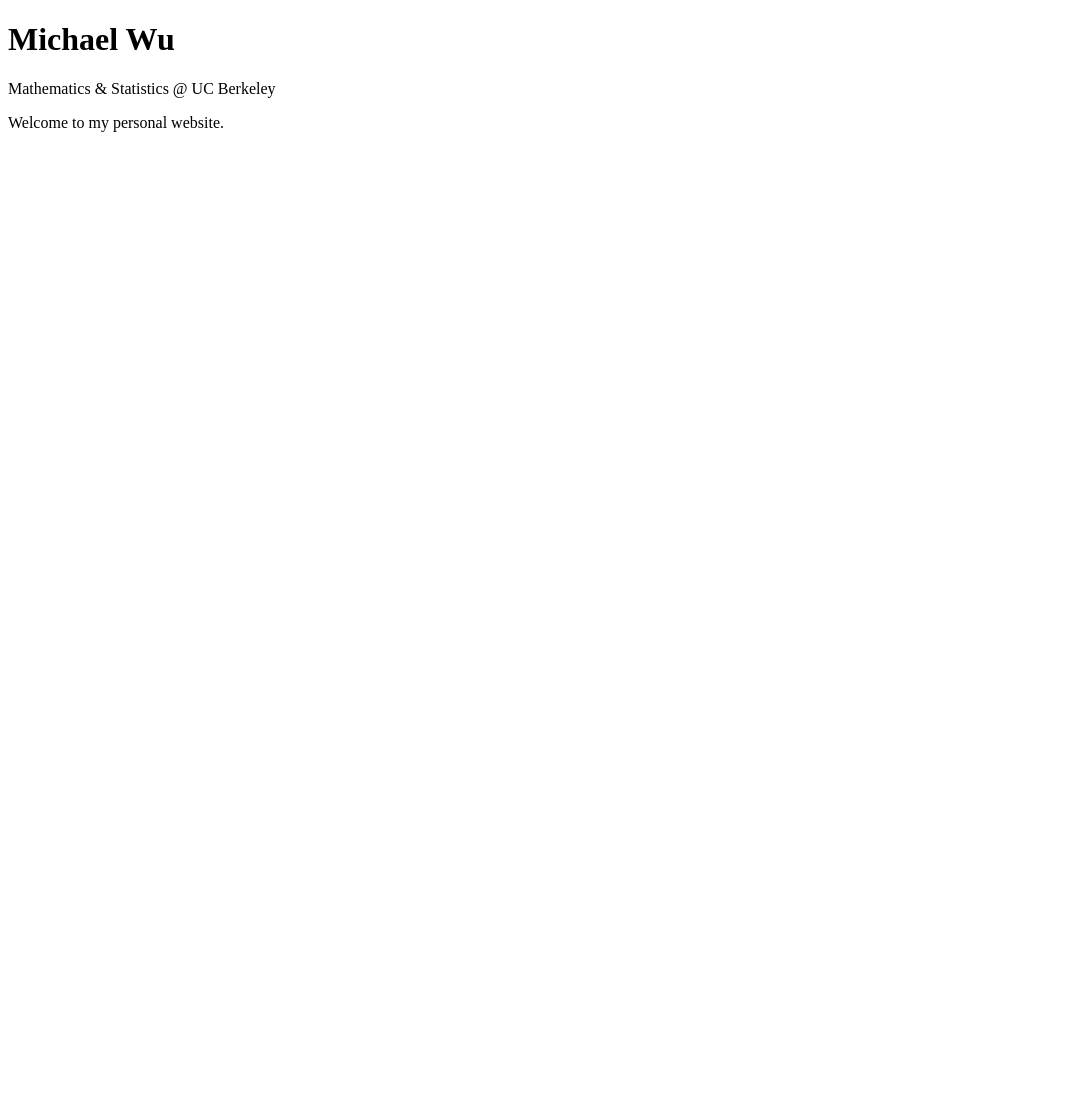
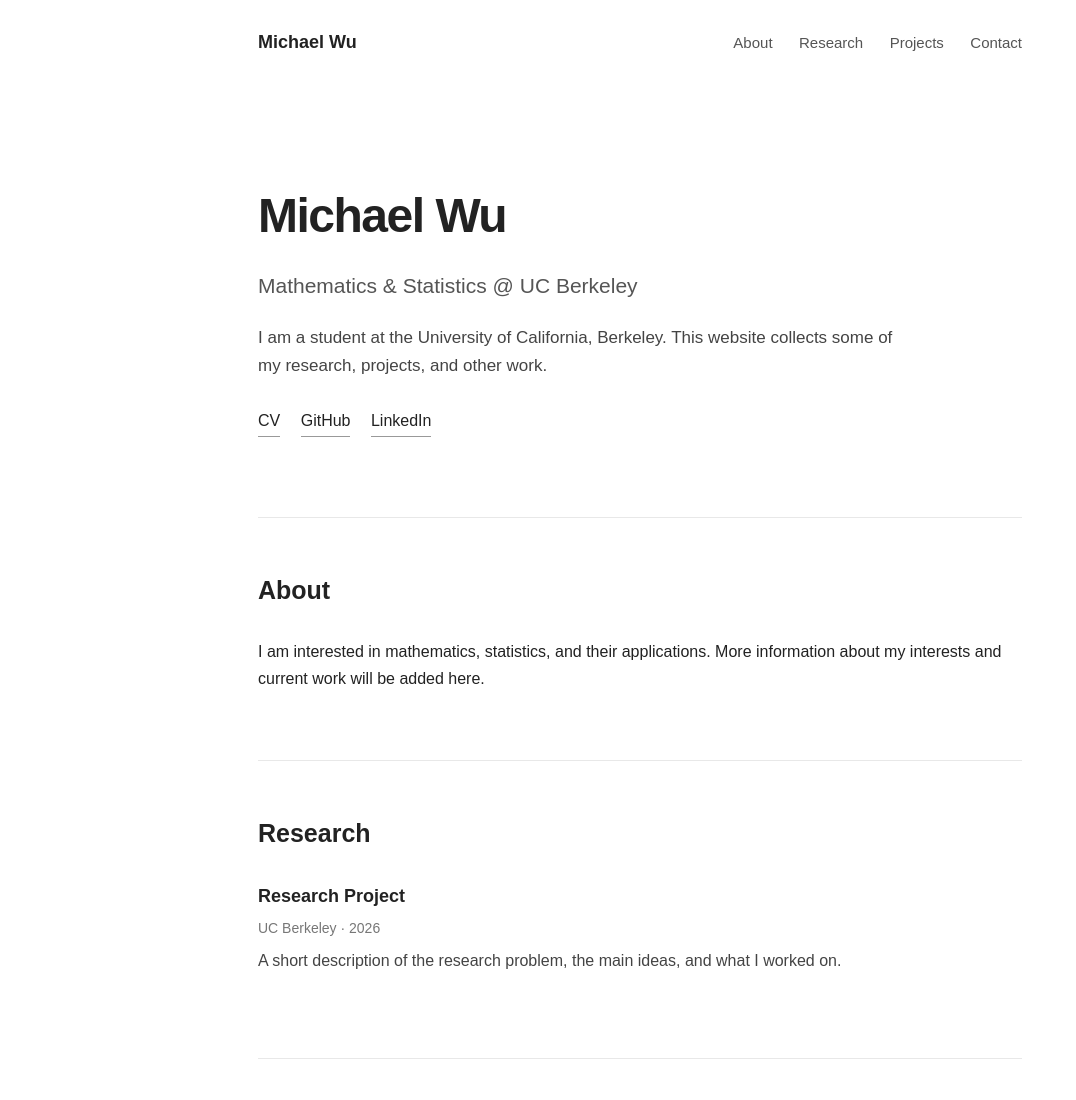
Before and after one commit to melkor13/melkor13.github.io, a plain HTML site: page index.html in a window 1280 px wide. Shown: the top 1100 px of the page, without its empty margins (0-1076 px from the left). Before the commit the page ends 800 px from the top, so only its background shows below. Drawn offline with Linux system fonts and the light colour scheme.

Commit message:
Update index.html

```diff
--- a/index.html
+++ b/index.html
@@ -1,14 +1,243 @@
 <!DOCTYPE html>
 <html lang="en">
+
 <head>
     <meta charset="UTF-8">
     <meta name="viewport" content="width=device-width, initial-scale=1.0">
+
     <title>Michael Wu</title>
+
+    <style>
+        * {
+            box-sizing: border-box;
+        }
+
+        body {
+            margin: 0;
+            font-family: Arial, Helvetica, sans-serif;
+            color: #222;
+            background: #ffffff;
+            line-height: 1.65;
+        }
+
+        .container {
+            max-width: 820px;
+            margin: 0 auto;
+            padding: 0 28px;
+        }
+
+        nav {
+            padding: 28px 0;
+            display: flex;
+            justify-content: space-between;
+            align-items: center;
+        }
+
+        nav .name {
+            font-size: 18px;
+            font-weight: 600;
+        }
+
+        nav .links a {
+            margin-left: 22px;
+            text-decoration: none;
+            color: #555;
+            font-size: 15px;
+        }
+
+        nav .links a:hover {
+            color: #000;
+        }
+
+        header {
+            padding: 90px 0 80px;
+        }
+
+        h1 {
+            font-size: 48px;
+            margin: 0 0 14px;
+            letter-spacing: -1.5px;
+        }
+
+        .subtitle {
+            font-size: 21px;
+            color: #555;
+            margin-bottom: 20px;
+        }
+
+        .intro {
+            font-size: 17px;
+            max-width: 650px;
+            color: #444;
+        }
+
+        .buttons {
+            margin-top: 28px;
+        }
+
+        .buttons a {
+            display: inline-block;
+            margin-right: 16px;
+            text-decoration: none;
+            color: #222;
+            border-bottom: 1px solid #999;
+            padding-bottom: 2px;
+        }
+
+        section {
+            padding: 52px 0;
+            border-top: 1px solid #e8e8e8;
+        }
+
+        h2 {
+            font-size: 25px;
+            margin-top: 0;
+            margin-bottom: 28px;
+        }
+
+        .item {
+            margin-bottom: 32px;
+        }
+
+        .item h3 {
+            margin: 0 0 5px;
+            font-size: 18px;
+        }
+
+        .item .meta {
+            color: #777;
+            font-size: 14px;
+            margin-bottom: 8px;
+        }
+
+        .item p {
+            margin: 0;
+            color: #444;
+        }
+
+        footer {
+            border-top: 1px solid #e8e8e8;
+            margin-top: 30px;
+            padding: 35px 0 50px;
+            font-size: 14px;
+            color: #888;
+        }
+
+        @media (max-width: 650px) {
+            nav .links {
+                display: none;
+            }
+
+            header {
+                padding: 60px 0;
+            }
+
+            h1 {
+                font-size: 38px;
+            }
+        }
+    </style>
 </head>
 
 <body>
-    <h1>Michael Wu</h1>
-    <p>Mathematics & Statistics @ UC Berkeley</p>
-    <p>Welcome to my personal website.</p>
+
+    <div class="container">
+
+        <nav>
+            <div class="name">Michael Wu</div>
+
+            <div class="links">
+                <a href="#about">About</a>
+                <a href="#research">Research</a>
+                <a href="#projects">Projects</a>
+                <a href="#contact">Contact</a>
+            </div>
+        </nav>
+
+
+        <header>
+            <h1>Michael Wu</h1>
+
+            <div class="subtitle">
+                Mathematics & Statistics @ UC Berkeley
+            </div>
+
+            <p class="intro">
+                I am a student at the University of California, Berkeley.
+                This website collects some of my research, projects, and other work.
+            </p>
+
+            <div class="buttons">
+                <a href="#">CV</a>
+                <a href="#">GitHub</a>
+                <a href="#">LinkedIn</a>
+            </div>
+        </header>
+
+
+        <section id="about">
+            <h2>About</h2>
+
+            <p>
+                I am interested in mathematics, statistics, and their applications.
+                More information about my interests and current work will be added here.
+            </p>
+        </section>
+
+
+        <section id="research">
+            <h2>Research</h2>
+
+            <div class="item">
+                <h3>Research Project</h3>
+                <div class="meta">UC Berkeley · 2026</div>
+
+                <p>
+                    A short description of the research problem, the main ideas,
+                    and what I worked on.
+                </p>
+            </div>
+        </section>
+
+
+        <section id="projects">
+            <h2>Selected Projects</h2>
+
+            <div class="item">
+                <h3>Project One</h3>
+                <div class="meta">Python</div>
+
+                <p>
+                    Short description of the project and what it accomplishes.
+                </p>
+            </div>
+
+            <div class="item">
+                <h3>Project Two</h3>
+                <div class="meta">Statistics / Mathematics</div>
+
+                <p>
+                    Short description of another project.
+                </p>
+            </div>
+        </section>
+
+
+        <section id="contact">
+            <h2>Contact</h2>
+
+            <p>
+                Email: your-email@berkeley.edu
+            </p>
+        </section>
+
+
+        <footer>
+            © 2026 Michael Wu
+        </footer>
+
+    </div>
+
 </body>
+
 </html>
```
